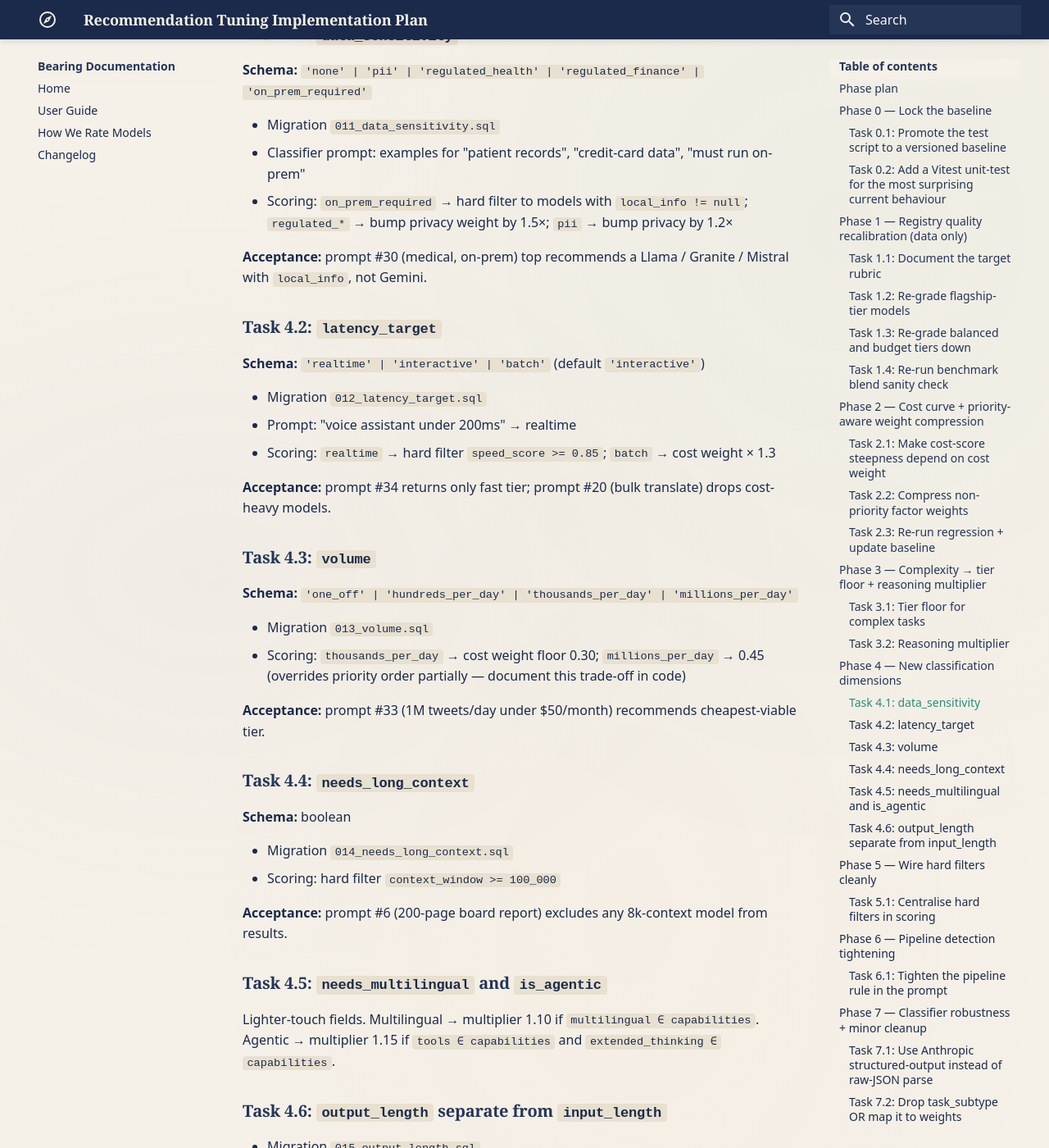
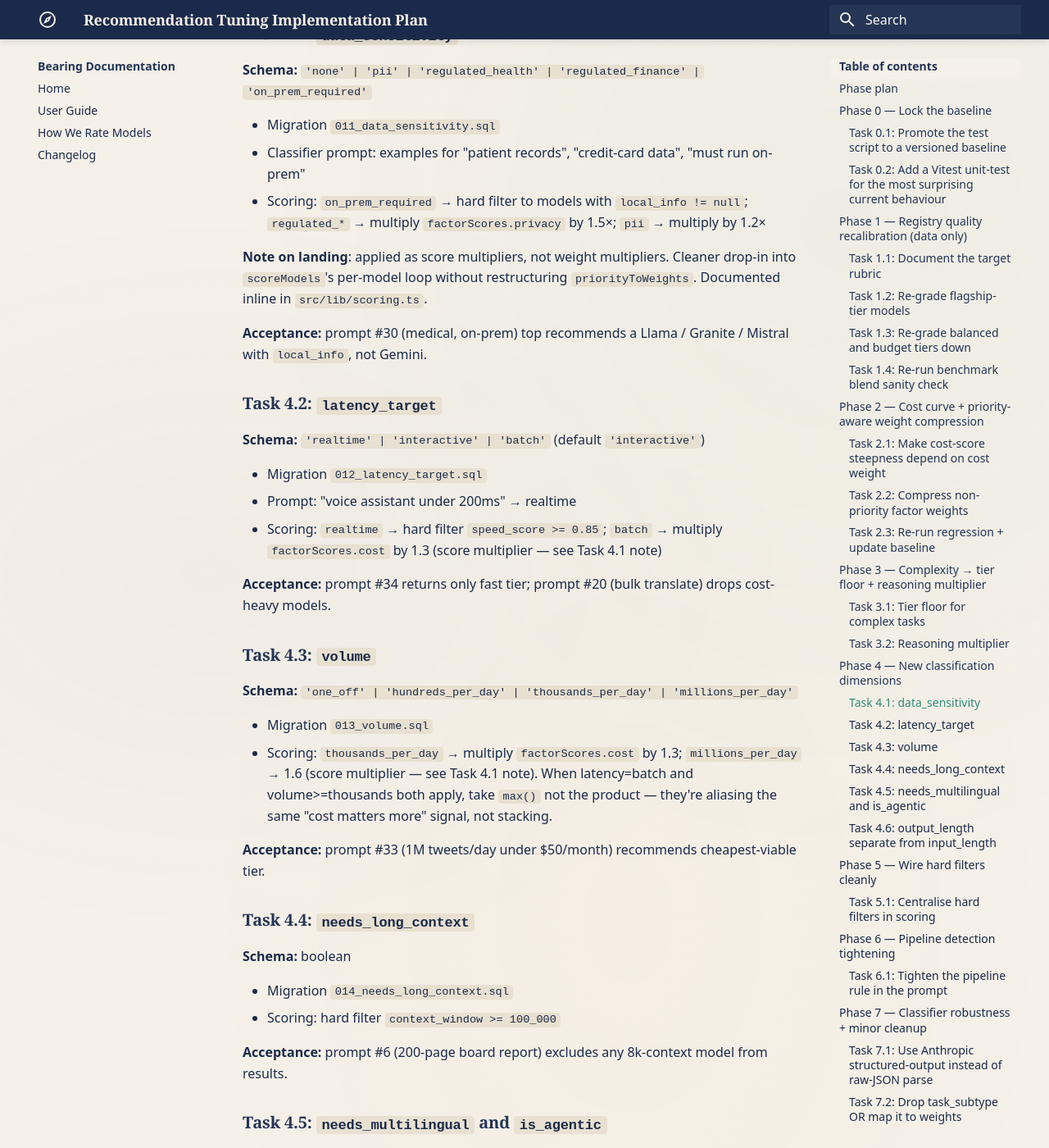
Before and after one commit to tomcwxyz/bearing, an MkDocs documentation site: the page built from docs/plans/2026-05-05-recommendation-tuning.md, in a window 1280 px wide and 1400 px high, scrolled down 8008 px. Shown: the whole window at 82% size. Built offline with MkDocs 1.6.1 and Material for MkDocs 9.7.7, drawn with Linux system fonts in a browser that asks for light colours.

Commit message:
docs(plan): reconcile Phase 4 spec with score-multiplier implementation

```diff
--- a/docs/plans/2026-05-05-recommendation-tuning.md
+++ b/docs/plans/2026-05-05-recommendation-tuning.md
@@ -251,7 +251,9 @@ These all follow the same pattern: prompt update → interface field → DB colu
 
 - Migration `011_data_sensitivity.sql`
 - Classifier prompt: examples for "patient records", "credit-card data", "must run on-prem"
-- Scoring: `on_prem_required` → hard filter to models with `local_info != null`; `regulated_*` → bump privacy weight by 1.5×; `pii` → bump privacy by 1.2×
+- Scoring: `on_prem_required` → hard filter to models with `local_info != null`; `regulated_*` → multiply `factorScores.privacy` by 1.5×; `pii` → multiply by 1.2×
+
+**Note on landing**: applied as score multipliers, not weight multipliers. Cleaner drop-in into `scoreModels`'s per-model loop without restructuring `priorityToWeights`. Documented inline in `src/lib/scoring.ts`.
 
 **Acceptance:** prompt #30 (medical, on-prem) top recommends a Llama / Granite / Mistral with `local_info`, not Gemini.
 
@@ -261,7 +263,7 @@ These all follow the same pattern: prompt update → interface field → DB colu
 
 - Migration `012_latency_target.sql`
 - Prompt: "voice assistant under 200ms" → realtime
-- Scoring: `realtime` → hard filter `speed_score >= 0.85`; `batch` → cost weight × 1.3
+- Scoring: `realtime` → hard filter `speed_score >= 0.85`; `batch` → multiply `factorScores.cost` by 1.3 (score multiplier — see Task 4.1 note)
 
 **Acceptance:** prompt #34 returns only fast tier; prompt #20 (bulk translate) drops cost-heavy models.
 
@@ -270,7 +272,7 @@ These all follow the same pattern: prompt update → interface field → DB colu
 **Schema:** `'one_off' | 'hundreds_per_day' | 'thousands_per_day' | 'millions_per_day'`
 
 - Migration `013_volume.sql`
-- Scoring: `thousands_per_day` → cost weight floor 0.30; `millions_per_day` → 0.45 (overrides priority order partially — document this trade-off in code)
+- Scoring: `thousands_per_day` → multiply `factorScores.cost` by 1.3; `millions_per_day` → 1.6 (score multiplier — see Task 4.1 note). When latency=batch and volume>=thousands both apply, take `max()` not the product — they're aliasing the same "cost matters more" signal, not stacking.
 
 **Acceptance:** prompt #33 (1M tweets/day under $50/month) recommends cheapest-viable tier.
 
```
